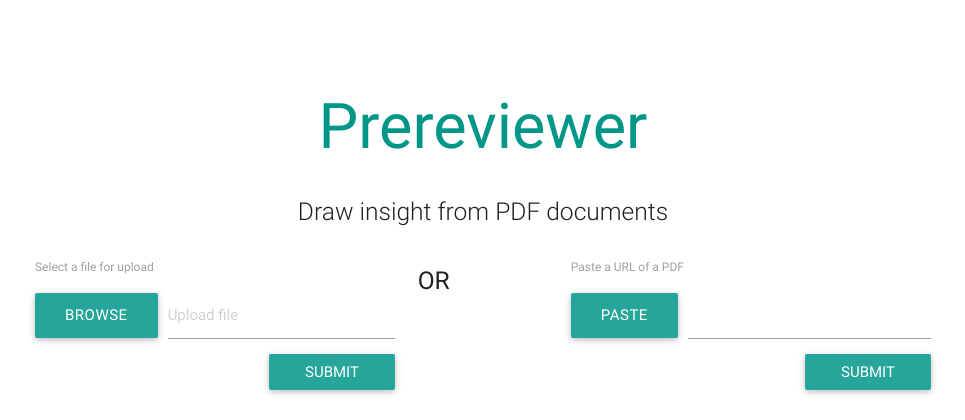
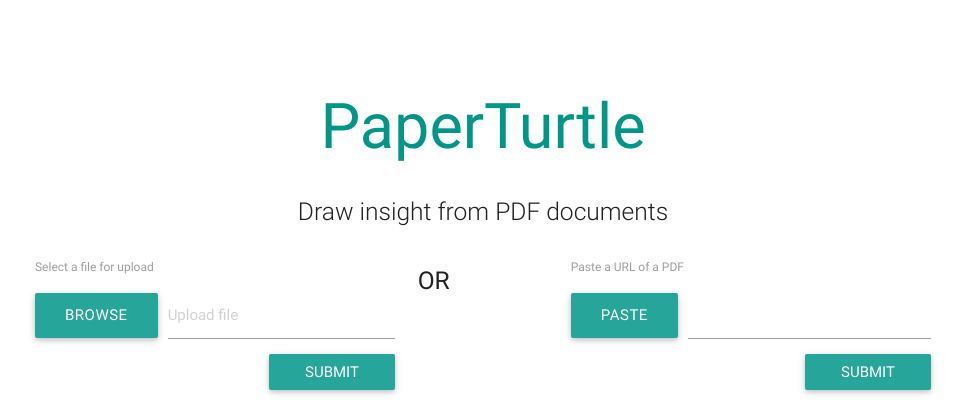
Before and after one commit to notexactlyawe/paper-reader, a Flask app: page / in a window 1280 px wide. Shown: the top 420 px of the page, without its empty margins (157-1122 px from the left). Run offline with Flask 2, Linux system fonts and the light colour scheme; parts of the project's set-up code (start-up, migrations or seed data) failed here and were passed over; some libraries are stand-ins or nearby versions.

Commit message:
no message

```diff
--- a/static/js/learn.js
+++ b/static/js/learn.js
@@ -8,26 +8,35 @@ function populateConcepts(){
 		$(".collapsible").append('<li id="ch'+(j+1)+'"><div class="collapsible-header"><b>'+data[j]["concept"]+'</b></div></li>');
 		$("#ch"+(j+1)).click(
 			function(o){
-
-
-		   	  var posting = $.post( "/api/v1/wikisummary", {"query": $(this).text(), "sentences": "2" } );
+				var querydata = $(this).text()
+		   	  var posting = $.post( "/api/v1/wikisummary", {"query": querydata, "sentences": "2" } );
 		   	  posting.done(function( data ) {
 		   	  		 var response = (jQuery.parseJSON(data))['content'];
 
 		   			 $("#"+o.currentTarget.id).children().next().remove();
-		   		     $("#"+o.currentTarget.id).append('<div class="collapsible-body"><p>' + JSON.stringify(response) + '</p><img class="video-placeholder" src="/static/img/video-placeholder.png"></div>');
+		   		     $("#"+o.currentTarget.id).append('<div class="collapsible-body"><p>' + JSON.stringify(response) + '</p><img class="video-placeholder" src="/static/img/video-placeholder.png">');
 					 $("#"+o.currentTarget.id).children().next().show();
-		   	  });
 
-		   	  $.get( "/api/v1/concept/" + $(this).text(), function( data ) {
+			   $.get( "/api/v1/concept/" + encodeURIComponent(querydata), function( data ) {
 				 	var response = (jQuery.parseJSON(data));
-					alert(JSON.stringify(response))
+				 	var similars = response['subs'];
+				 	alert(similars);
+
+				 	for (var x = 0; x < similars.length; x++) {
+
+				 		$("#"+o.currentTarget.id).append('<a href=\"#\">' + JSON.stringify(similars[x]) + '</p>');
+				 	}
+					$("#"+o.currentTarget.id).append('</div>');
+					alert(JSON.stringify(response));
 
 //				    $( ".result" ).html( data );
 //					 $("#"+o.currentTarget.id).append('<div class="collapsible-body"><p>' + JSON.stringify(response) + '</p><img class="video-placeholder" src="/static/img/video-placeholder.png"></div>');
 
 
 			  });
+		   	  });
+
+
 
 			}
 		);
--- a/templates/index.html
+++ b/templates/index.html
@@ -1,6 +1,6 @@
 {% extends "base.html" %}
 
-{% block title %}Prereviewer{% endblock %}
+{% block title %}PaperTurtle{% endblock %}
 
 
 
@@ -9,7 +9,7 @@
   <div class="section no-pad-bot" id="index-banner">
     <div class="container">
       <br><br>
-      <h1 class="header center teal-text lighten-2">Prereviewer</h1>
+      <h1 class="header center teal-text lighten-2">PaperTurtle</h1>
       <div class="row center">
         {% if msg is defined %}
           <h4>{{ msg }}</h4>
--- a/templates/learn.html
+++ b/templates/learn.html
@@ -61,7 +61,7 @@
   <div class="container">
     <div class="row">
       <div class="col s9 offset-s2">
-        <h5 class="white-text">Prereviewer</h5>
+        <h5 class="white-text">PaperTurtle</h5>
         <p class="grey-text text-lighten-4">We are a team of college students working on this project like it's our full time job. Any amount would help support and continue development on this project and is greatly appreciated.</p>
 
       </div>
--- a/templates/summary.html
+++ b/templates/summary.html
@@ -9,7 +9,7 @@
     <div class="section no-pad-bot" id="index-banner">
       <div class="container">
         <br><br>
-        <h1 class="header center teal-text lighten-2">Prereviewer</h1>
+        <h1 class="header center teal-text lighten-2">PaperTurtle</h1>
         <div class="row center">
           {% if data is defined %}
             <h4>{{ data }}</h4>
```
Also changed, not shown: 1 other file.
